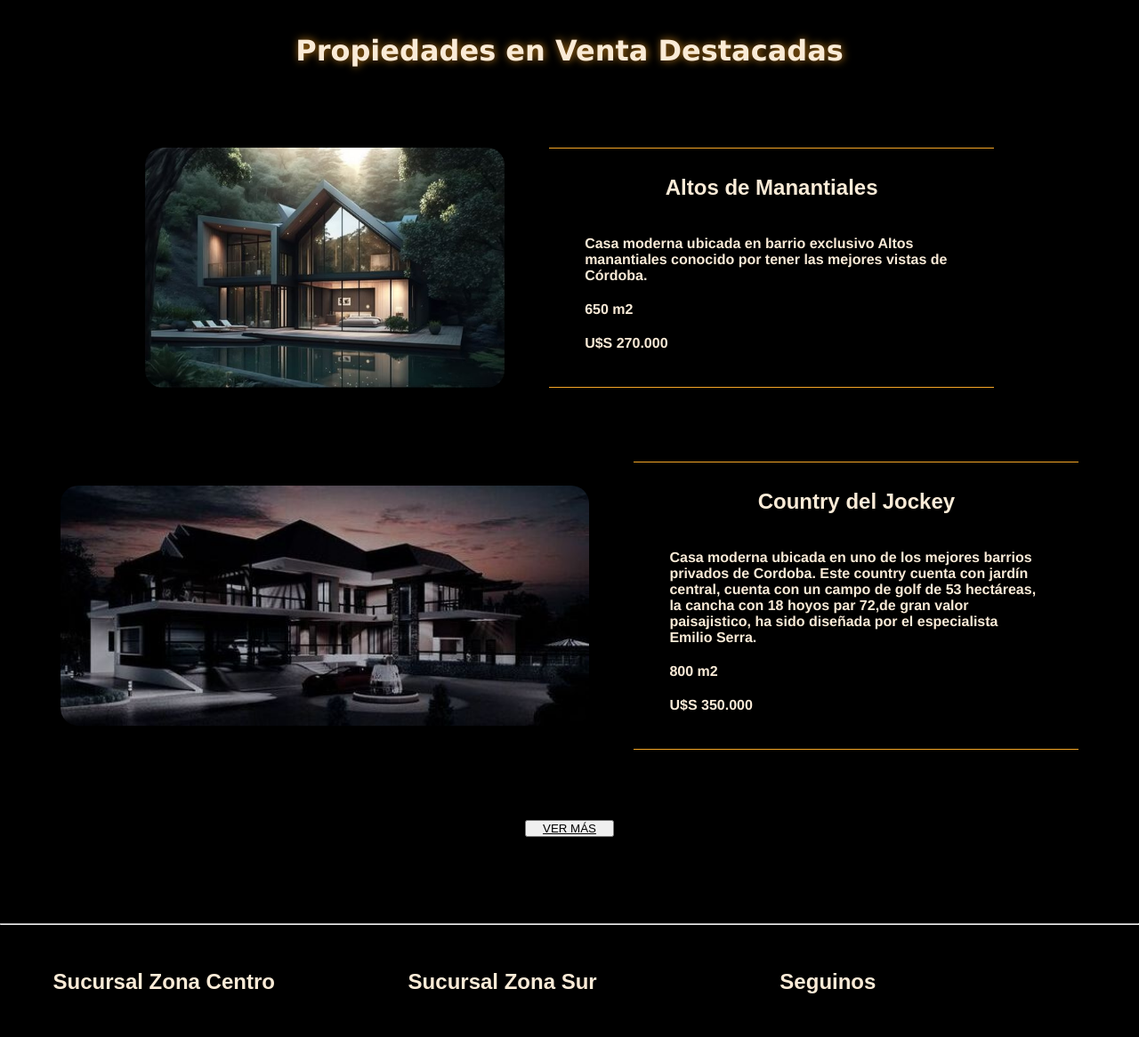
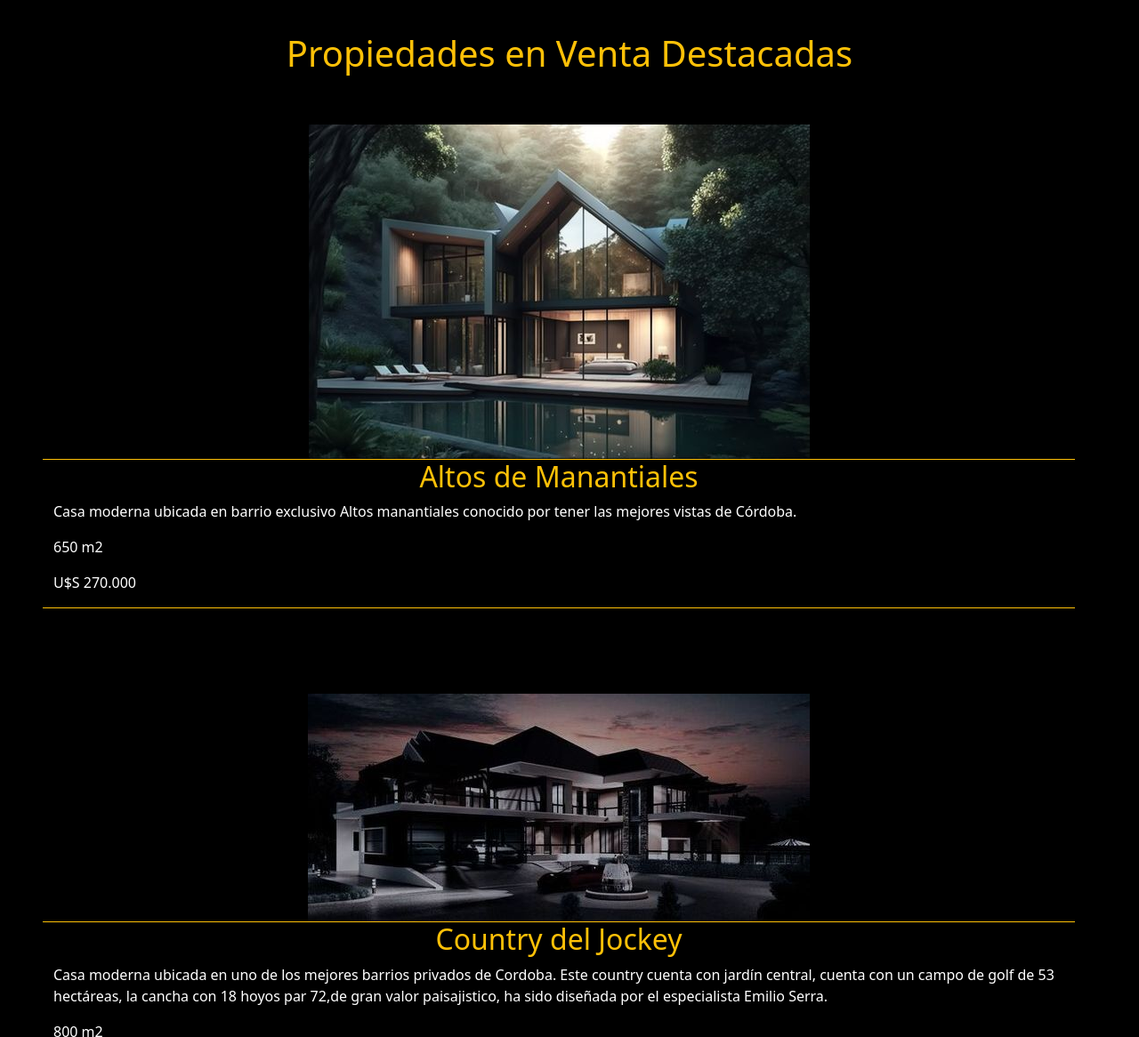
Before and after one commit to manuelmoyano1998/comision-46880, a plain HTML site: page index.html in a window 1280 px wide. Shown: the part 762-1928 px from the top of the page at 89% size. Drawn offline with nearby package versions, Linux system fonts and the light colour scheme.

Commit message:
modificación de index con un poco de bootstrap

```diff
--- a/css/style.css
+++ b/css/style.css
@@ -30,7 +30,7 @@ nav ul{
     padding: 10px;
 }
 
-nav a{
+nav  ul a{
     list-style: none;
     color: antiquewhite;
     padding: 20px;
@@ -43,7 +43,7 @@ nav a{
 
 .sectionPrincipal{
 width: 100%;
-height: 670px;
+height: 41.875rem;
 background-image: url("../assets/img/casaInicio2.jpg");
 background-size: cover;
 display: flex;
--- a/index.html
+++ b/index.html
@@ -4,6 +4,7 @@
     <meta charset="UTF-8">
     <meta name="viewport" content="width=device-width, initial-scale=1.0">
     <title>Moyano Propiedades</title>
+    <link href="https://cdn.jsdelivr.net/npm/bootstrap@5.3.2/dist/css/bootstrap.min.css" rel="stylesheet" integrity="sha384-T3c6CoIi6uLrA9TneNEoa7RxnatzjcDSCmG1MXxSR1GAsXEV/Dwwykc2MPK8M2HN" crossorigin="anonymous">
     <link rel="stylesheet" href="./css/style.css">
 
 
@@ -17,7 +18,7 @@
         </div>
 
         <nav>
-            <ul>
+            <ul class="list-unstyled">
                 <li> <a href="#"> INICIO </a>  </li>
                 <li> <a href="./pages/inmuebles.html"> INMUEBLES </a>  </li>
                 <li> <a href="./pages/emprendimientos.html"> EMPRENDIMIENTOS </a>  </li>
@@ -35,7 +36,7 @@
     <main>
         <section class="sectionPrincipal" >
 
-            <h1> DONDE LOS SUEÑOS ENCUENTRAN LUGAR </h1>
+            <h1 class="encabezado"> DONDE LOS SUEÑOS ENCUENTRAN LUGAR </h1>
 
             <form action="">
 
@@ -65,32 +66,38 @@
 
         </section>
 
-        <section class="sectionSec">
-            <h1> Propiedades en Venta Destacadas</h1>
-            <div>
+        <section class="container-fluid bg-black text-white border-bottom">
+            <h1 class="text-warning d-flex justify-content-center pt-5"> Propiedades en Venta Destacadas</h1>
+            <div class="container-fluid row p-5">
+                <article class=" container col-xl-12 col-xxl-6 d-flex justify-content-center">
                 <img src="./assets/img/casa-main2.jpg" alt="">
-                <article>
-                    <h2>Altos de Manantiales</h2>
-                    <h4>Casa moderna ubicada en barrio exclusivo Altos manantiales conocido por tener las mejores vistas de Córdoba.</h4>
-                    <h4>650 m2</h4>
-                    <h4>U$S 270.000</h4>
+                </article>
+                <article class="container col-xl-12 col-xxl-6 d-flex flex-column justify-content-center border-top border-bottom border-warning w-90">
+                    <h2 class="text-warning text-center">Altos de Manantiales</h2>
+                    <p>Casa moderna ubicada en barrio exclusivo Altos manantiales conocido por tener las mejores vistas de Córdoba.</p>
+                    <p>650 m2</p>
+                    <p>U$S 270.000</p>
 
                 </article>
 
             </div>
 
-            <div>
+            <div class="container-fluid row p-5" >
+                <article class=" container col-xxl-6 d-flex justify-content-center">
                 <img src="./assets/img/casa-main4.jpg" alt="">
-                <article>
-                    <h2>Country del Jockey</h2>
-                    <h4>Casa moderna ubicada en uno de los mejores barrios privados de Cordoba. Este country cuenta con jardín central, cuenta con un campo de golf de 53 hectáreas, la cancha con 18 hoyos par 72,de gran valor paisajistico, ha sido diseñada por el especialista Emilio Serra.</h4>
-                    <h4>800 m2</h4>
-                    <h4>U$S 350.000</h4>
+                </article>
+                <article class="container col-xxl-6 d-flex flex-column justify-content-center border-top border-bottom border-warning">
+                    <h2 class="text-warning text-center">Country del Jockey</h2>
+                    <p>Casa moderna ubicada en uno de los mejores barrios privados de Cordoba. Este country cuenta con jardín central, cuenta con un campo de golf de 53 hectáreas, la cancha con 18 hoyos par 72,de gran valor paisajistico, ha sido diseñada por el especialista Emilio Serra.</p>
+                    <p>800 m2</p>
+                    <p>U$S 350.000</p>
 
                 </article>
             </div>
             <br><br>
-            <button><a href="./pages/inmuebles.html">VER MÁS</a></button>
+            <div class="d-flex justify-content-center">
+            <button class="m-5"><a class="btn bg-black btn-outline-warning" href="./pages/inmuebles.html">VER MÁS</a></button>
+            </div>
         </section>
 
 
@@ -98,7 +105,6 @@
 
     </main>
 
-    <hr>
 
     <footer>
         <section>
@@ -130,6 +136,7 @@
 
 
     </footer>
-
+    <script src="https://cdn.jsdelivr.net/npm/@popperjs/core@2.11.8/dist/umd/popper.min.js" integrity="sha384-I7E8VVD/ismYTF4hNIPjVp/Zjvgyol6VFvRkX/vR+Vc4jQkC+hVqc2pM8ODewa9r" crossorigin="anonymous"></script>
+    <script src="https://cdn.jsdelivr.net/npm/bootstrap@5.3.2/dist/js/bootstrap.min.js" integrity="sha384-BBtl+eGJRgqQAUMxJ7pMwbEyER4l1g+O15P+16Ep7Q9Q+zqX6gSbd85u4mG4QzX+" crossorigin="anonymous"></script>
 </body>
 </html>
```
Also changed, not shown: pages/contactos.html (+6 -5 lines).
